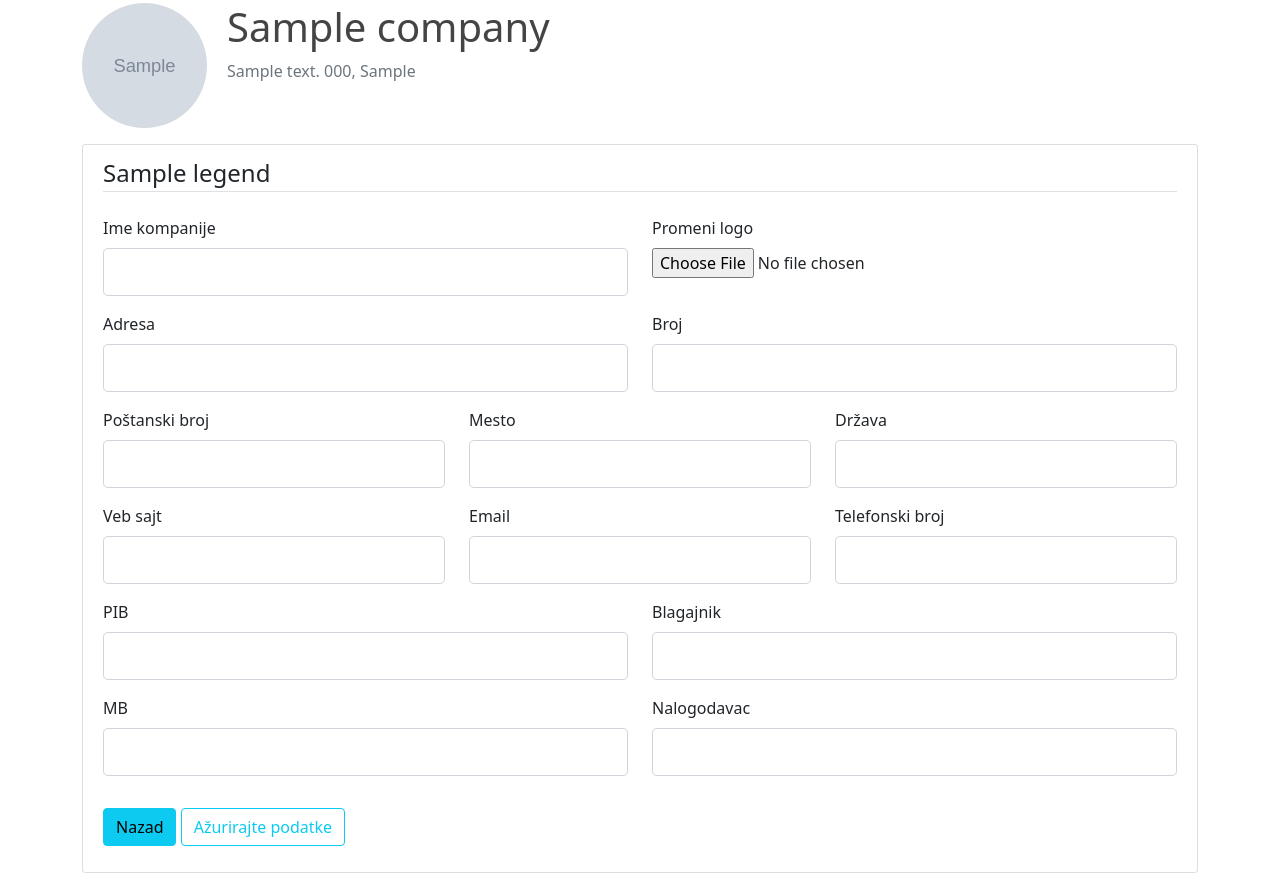
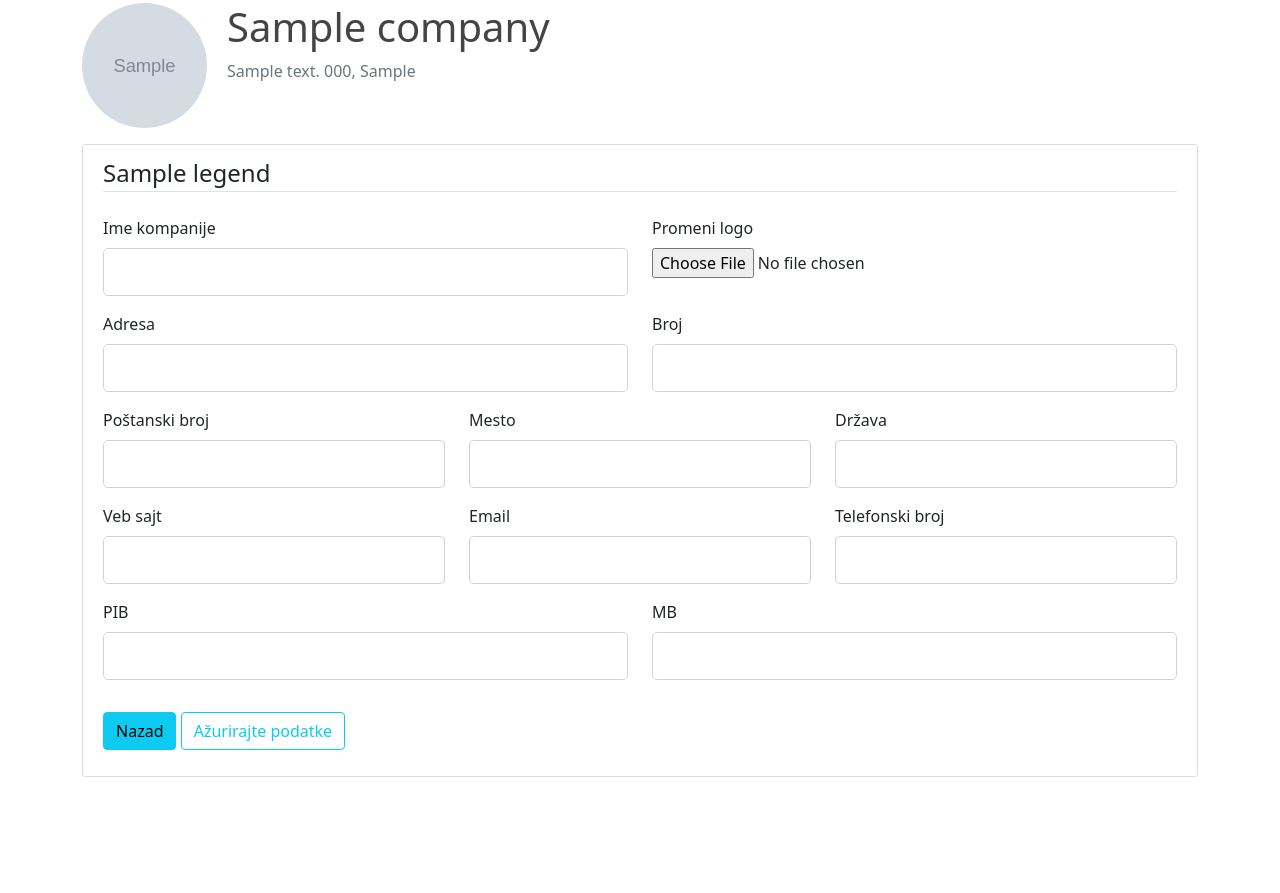
Before and after one commit to miiihaaas/PutniNalozi, a Flask app: template putninalozi/templates/company.html in a window 1280 px wide. Shown: the part 64-957 px from the top of the page. After the commit the page ends 841 px from the top, so only its background shows below. Run offline with Flask 2, Linux system fonts and the light colour scheme; tables that the repository leaves empty hold one stand-in row (values such as "Sample post"); the template is opened without the code that fills it: values that come from a table or form of the project are taken from there, most other values are stand-ins (such as "Sample title", 1, 10 or a date in 2020); grey boxes marked "Sample" are stand-in pictures; some libraries are stand-ins or nearby versions.

Commit message:
ver 0.330 remove CEO, cashier from company

```diff
--- a/putninalozi/companys/forms.py
+++ b/putninalozi/companys/forms.py
@@ -12,13 +12,11 @@ class RegistrationCompanyForm(FlaskForm):
     company_city = StringField('Mesto', validators=[DataRequired(), Length(min=2, max=50)])
     company_state = StringField('Država', validators=[DataRequired(), Length(min=2, max=50)])
     company_pib = StringField('PIB', validators=[DataRequired(), Length(min=5, max=9)]) #koji me min max broj cifara - da li su samo cifre - dali je fiksan broj cifara?
-    company_mb = StringField('MB', validators=[DataRequired(), Length(min=5, max=8)]) #šta je ovo
+    company_mb = StringField('MB', validators=[DataRequired(), Length(min=5, max=8)])
     company_site = StringField('Veb sajt', validators=[DataRequired(), Length(min=5, max=50)])
     company_mail = StringField('Email', validators=[DataRequired(), Email()])
     company_phone = StringField('Telefonski broj', validators=[DataRequired(), Length(min=9, max=13)])
     company_logo = FileField('Promeni logo', validators=[FileAllowed(['jpg', 'png'])]) #na ovom poraditi --->> https://www.youtube.com/watch?v=803Ei2Sq-Zs&list=PL-osiE80TeTs4UjLw5MM6OjgkjFeUxCYH&index=7&ab_channel=CoreySchafer <<--- :)
-    cashier_email = StringField('Blagajnik', validators=[DataRequired(), Email()])
-    CEO = StringField('Nalogodavac', validators=[DataRequired(), Length(min=5, max=120)])
     submit = SubmitField('Kreiraj kompaniju')
 
     def validate_companyname(self, companyname):
@@ -39,6 +37,4 @@ class EditCompanyForm(FlaskForm):
     company_mail = StringField('Email', validators=[DataRequired(), Email()])
     company_phone = StringField('Telefonski broj', validators=[DataRequired(), Length(min=9, max=13)])
     company_logo = FileField('Promeni logo', validators=[FileAllowed(['jpg', 'png'])]) #na ovom poraditi --->> https://www.youtube.com/watch?v=803Ei2Sq-Zs&list=PL-osiE80TeTs4UjLw5MM6OjgkjFeUxCYH&index=7&ab_channel=CoreySchafer <<--- :)
-    cashier_email = StringField('Blagajnik', validators=[DataRequired(), Email()])
-    CEO = StringField('Nalogodavac', validators=[DataRequired(), Length(min=5, max=120)])
     submit = SubmitField('Ažurirajte podatke')
--- a/putninalozi/models.py
+++ b/putninalozi/models.py
@@ -22,8 +22,6 @@ class Company(db.Model):
     company_mail = db.Column(db.String(120), unique=True, nullable=False)
     company_phone = db.Column(db.String(20), nullable=False)
     company_logo = db.Column(db.String(60), nullable=False)
-    cashier_email = db.Column(db.String(120), unique=True, nullable=False) #mejl blagajnika koji će se koristiti kada se zatvrori nalog da pošalje pdf sa preračunatim računima i potrebnoj uplati
-    CEO = db.Column(db.String(120), nullable=False) #ime i prezime direkora (osobe) koji odobrava putovanje, akontaciju ...
     users = db.relationship('User', backref='user_company', lazy=True)
     vehicles = db.relationship('Vehicle', backref='vehicle_company', lazy=True)
     travelwarrants = db.relationship('TravelWarrant', backref='travelwarrant_company', lazy=True)
--- a/putninalozi/templates/company.html
+++ b/putninalozi/templates/company.html
@@ -162,21 +162,6 @@
                   {% endif %}
               </div>
                 <div class="col form-group">
-                  {{ form.cashier_email.label(class="form-control-label") }}
-                  {% if form.cashier_email.errors %}
-                      {{ form.cashier_email(class="form-control form-control-lg is-invalid") }}
-                      <div class="invalid-feedback">
-                          {% for error in form.cashier_email.errors %}
-                              <span>{{ error }}</span>
-                          {% endfor %}
-                      </div>
-                  {% else %}
-                      {{ form.cashier_email(class="form-control form-control-lg") }}
-                  {% endif %}
-              </div>
-            </div>
-            <div class="row">
-              <div class="col form-group">
                     {{ form.company_mb.label(class="form-control-label") }}
                     {% if form.company_mb.errors %}
                         {{ form.company_mb(class="form-control form-control-lg is-invalid") }}
@@ -189,21 +174,7 @@
                         {{ form.company_mb(class="form-control form-control-lg") }}
                     {% endif %}
                 </div>
-              <div class="col form-group">
-                  {{ form.CEO.label(class="form-control-label") }}
-                  {% if form.CEO.errors %}
-                      {{ form.CEO(class="form-control form-control-lg is-invalid") }}
-                      <div class="invalid-feedback">
-                          {% for error in form.CEO.errors %}
-                              <span>{{ error }}</span>
-                          {% endfor %}
             </div>
-                  {% else %}
-                      {{ form.CEO(class="form-control form-control-lg") }}
-                  {% endif %}
-              </div>
-            </div>
-
         </fieldset>
         <div class="form-group">
           <a class="btn btn-info" href="{{url_for('companys.company_list')}}">Nazad</a>
--- a/putninalozi/templates/company_list.html
+++ b/putninalozi/templates/company_list.html
@@ -44,7 +44,7 @@
         <a
           class="mr-2 btn btn-info"
           href="{{ url_for('companys.company_profile', company_id=company.id) }}"
-          title="Uredđivanje Kompanije"
+          title="Uređivanje Kompanije"
           >{{ company.companyname }}</a
         >
       </td>
--- a/putninalozi/templates/vehicle_list.html
+++ b/putninalozi/templates/vehicle_list.html
@@ -17,7 +17,7 @@
     <tbody>
       {% for vehicle in vehicles %}
         <tr>
-          <td><a class="mr-2 btn btn-info" href="{{ url_for('vehicles.vehicle_profile', vehicle_id=vehicle.id) }}" title="Uredđivanje Vozila">{{ vehicle.vehicle_type }}</a></td>
+          <td><a class="mr-2 btn btn-info" href="{{ url_for('vehicles.vehicle_profile', vehicle_id=vehicle.id) }}" title="Uređivanje Vozila">{{ vehicle.vehicle_type }}</a></td>
           <td>{{ vehicle.vehicle_brand }}</td>
           <td>{{ vehicle.vehicle_registration }}</td>
           <td>{{ vehicle.vehicle_company.companyname }}</td>
@@ -36,7 +36,7 @@
       {% for vehicle in vehicles %}
         {% if vehicle.vehicle_company.id == current_user.user_company.id %}
           <tr>
-            <td><a class="mr-2 btn btn-info" href="{{ url_for('vehicles.vehicle_profile', vehicle_id=vehicle.id) }}" title="Uredđivanje Vozila">{{ vehicle.vehicle_type }}</a></td>
+            <td><a class="mr-2 btn btn-info" href="{{ url_for('vehicles.vehicle_profile', vehicle_id=vehicle.id) }}" title="Uređivanje Vozila">{{ vehicle.vehicle_type }}</a></td>
             <td>{{ vehicle.vehicle_brand }}</td>
             <td>{{ vehicle.vehicle_registration }}</td>
           </tr>
```
Also changed, not shown: putninalozi/companys/routes.py (+1 -7 lines), putninalozi/templates/register_c.html (+0 -29 lines). Lines whose indentation alone changed are shown as unchanged.
